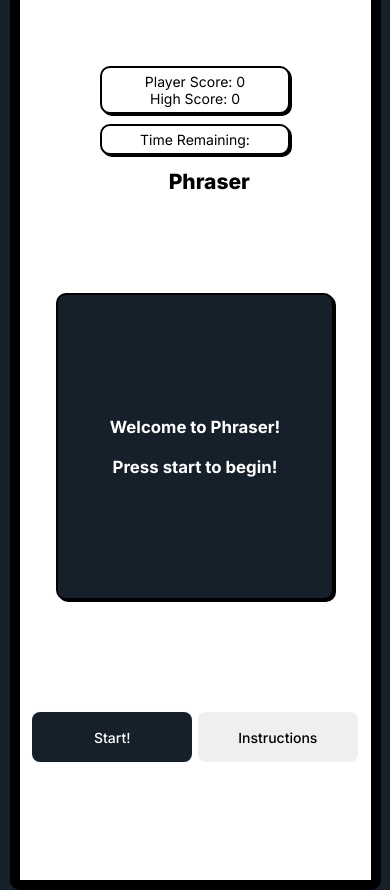
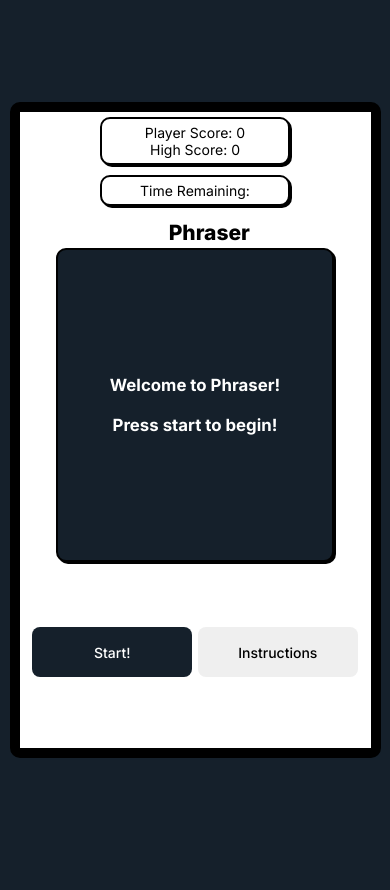
Before and after one commit to K-arl-c/ts-game, a website built with Vite: page index.html in a window 390 px wide. After the commit the page ends 860 px from the top, so only its background shows below. Built offline with nearby package versions, Linux system fonts and the light colour scheme.

Commit message:
adjust spacing of divs on mobile screen

```diff
--- a/styles/styles.scss
+++ b/styles/styles.scss
@@ -173,8 +173,10 @@ body {
             flex-direction: column;
             align-items: center;
             margin-bottom: 10px;
+            margin-top: 16px;
             justify-content: center;
-            height: 300px;
+            height: 100px;
+
         }
 
         &__score {
@@ -207,7 +209,7 @@ body {
         }
 
         &__bottom{
-            height: 300px;
+            height: 200px;
         }
     }
 }
```
